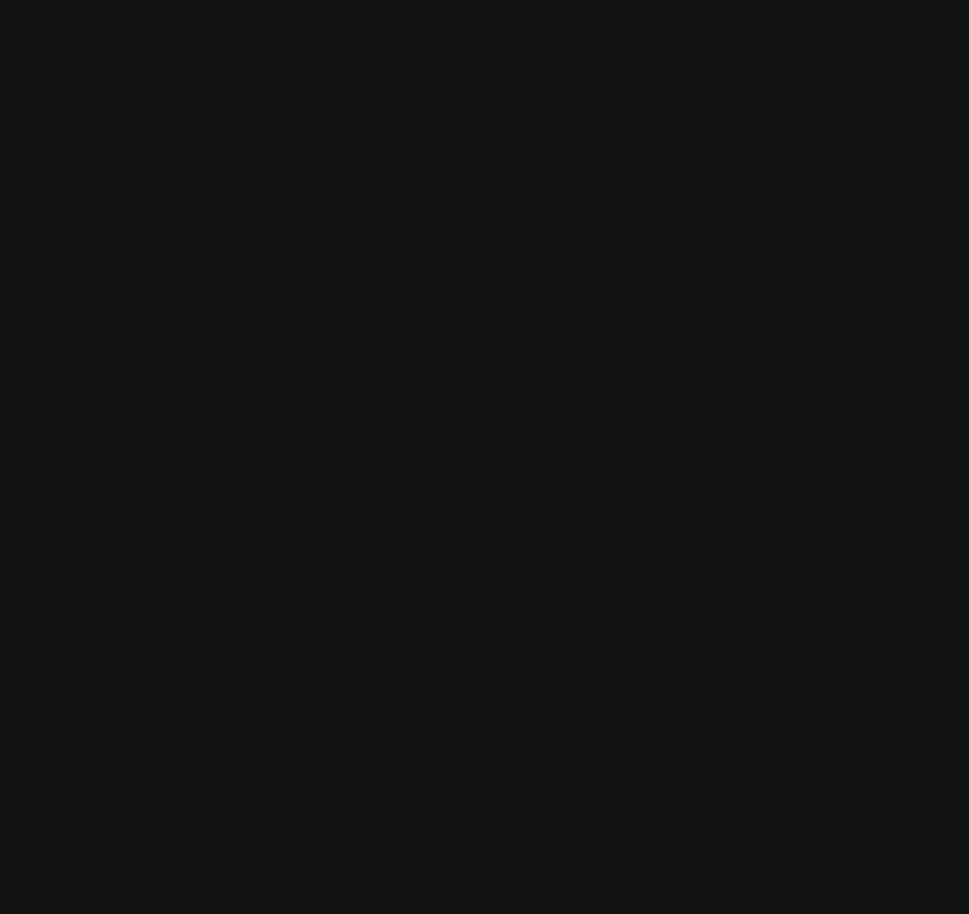
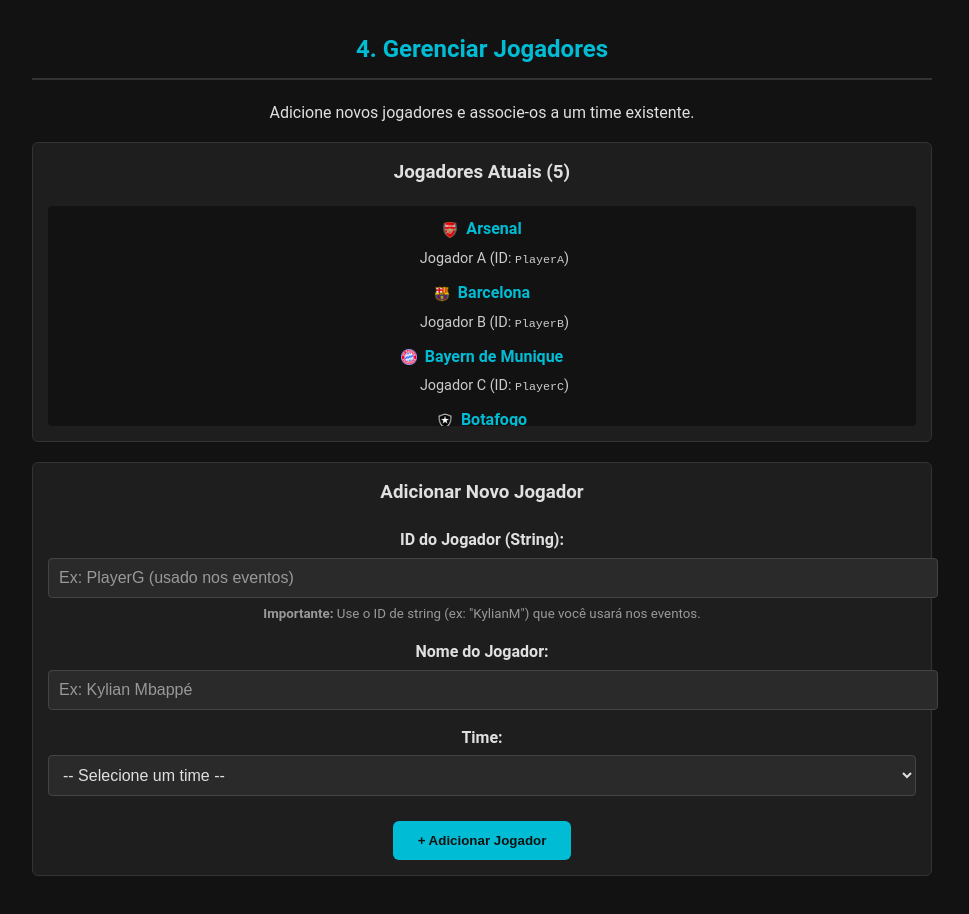
Before and after one commit to victorportugal8/wakanta-championship-manager, a React (Vite) app in the folder frontend/: page /admin in a window 1280 px wide. Shown: the part 1504-2418 px from the top of the page, without its empty margins (158-1127 px from the left). Before the commit the page ends 1596 px from the top, so only its background shows below. Built offline with nearby package versions, Linux system fonts and the light colour scheme.

Commit message:
Adicionando a seção 4 - Registrar jogadore ao AdminTool

```diff
--- a/frontend/src/components/AdminTool.jsx
+++ b/frontend/src/components/AdminTool.jsx
@@ -49,6 +49,35 @@
         nome: '',
         emblema_url: 'img/emblemas/default.png' // Valor padrão
     });
+
+    // --- NOVOS ESTADOS (Seção 4: Gerenciar Jogadores) ---
+    const [novoJogador, setNovoJogador] = useState({
+        id: '',    // O ID de string, ex: "PlayerG"
+        nome: '',
+        time_id: '' // O ID numérico do time
+    });
+
+    /**
+     * Agrupa os jogadores atuais por time para exibição.
+     * (Usa os dados 'times' e 'jogadores' lidos do JSON importado)
+     */
+    const jogadoresPorTime = useMemo(() => {
+        // 1. Cria um mapa de times
+        const timesMap = times.reduce((acc, t) => {
+            acc[t.id] = { nome: t.nome, emblema_url: t.emblema_url, jogadores: [] };
+            return acc;
+        }, {});
+
+        // 2. Adiciona jogadores a cada time
+        jogadores.forEach(j => {
+            if (timesMap[j.time_id]) {
+                timesMap[j.time_id].jogadores.push(j);
+            }
+        });
+        // Retorna um array de times que têm jogadores
+        return Object.values(timesMap).filter(t => t.jogadores.length > 0);
+
+    }, [times, jogadores]);
 
     /**
      * Cria uma lista de partidas agendadas (gols_casa === null)
@@ -438,6 +467,78 @@
         }
     };
 
+    // --- Handlers da Seção 4: Gerenciar Jogadores ---
+
+    /**
+     * Atualiza o estado do formulário de novo jogador.
+     */
+    const handleNovoJogadorChange = (e) => {
+        const { name, value } = e.target;
+        setNovoJogador(prev => ({ ...prev, [name]: value }));
+    };
+
+    /**
+     * Adiciona o novo jogador ao JSON.
+     */
+    const handleAdicionarJogador = (e) => {
+        e.preventDefault();
+
+        // 1. Validação
+        if (!novoJogador.id.trim()) {
+            alert('Por favor, preencha o ID do Jogador (ex: "PlayerG").');
+            return;
+        }
+        if (!novoJogador.nome.trim()) {
+            alert('Por favor, preencha o Nome do Jogador.');
+            return;
+        }
+        if (!novoJogador.time_id) {
+            alert('Por favor, selecione um time para o jogador.');
+            return;
+        }
+
+        try {
+            // 2. Clonar `dadosAntigos`
+            const novosDados = JSON.parse(JSON.stringify(dadosAntigos));
+
+            // 3. Checar duplicidade de ID
+            if (novosDados.jogadores.find(j => j.id === novoJogador.id.trim())) {
+                alert('Erro: Um jogador com este ID já existe.');
+                return;
+            }
+
+            // 4. Criar o novo objeto de jogador
+            const novoJogadorObjeto = {
+                id: novoJogador.id.trim(),
+                nome: novoJogador.nome.trim(),
+                time_id: Number(novoJogador.time_id) // Garante que o ID do time é número
+            };
+
+            // 5. Adicionar ao array de jogadores
+            novosDados.jogadores.push(novoJogadorObjeto);
+
+            // 6. Regenerar JSON e Pré-visualização
+            const novaStringJson = JSON.stringify(novosDados, null, 2);
+            setJsonGerado(novaStringJson);
+
+            // Recalcula as previews
+            const tabelaCalculada = calcularClassificacao(novosDados);
+            // Certifique-se de que a importação de calcularRankingsIndividuais existe
+            const rankingsCalculados = calcularRankingsIndividuais(novosDados);
+
+            setTabelaTeste(tabelaCalculada);
+            setRankingsTeste(rankingsCalculados); // (assumindo que está descomentado)
+
+            // 7. Alertar e Resetar o formulário
+            alert(`✅ Jogador "${novoJogadorObjeto.nome}" (ID: ${novoJogadorObjeto.id}) foi adicionado!`);
+            setNovoJogador({ id: '', nome: '', time_id: '' });
+
+        } catch (error) {
+            console.error("Erro ao adicionar jogador:", error);
+            alert("❌ Erro ao adicionar jogador. Verifique o console.");
+        }
+    };
+
     /**
      * Recebe o conteúdo JSON como string e força o download como arquivo.
      * @param {string} jsonString - A string JSON completa gerada.
@@ -784,6 +885,89 @@
                 </div>
             </form>
 
+            {/* --- SEÇÃO 4: GERENCIAR JOGADORES --- */}
+            <h2 style={{ borderBottom: '2px solid #333', paddingBottom: '10px', marginTop: '30px', color: '#00bcd4' }}>
+                4. Gerenciar Jogadores
+            </h2>
+            <p>Adicione novos jogadores e associe-os a um time existente.</p>
+
+            {/* Lista de jogadores existentes (usando o 'jogadoresPorTime' que criamos) */}
+            <div className="admin-form-group">
+                <h3 style={{ marginTop: 0, color: '#e0e0e0' }}>Jogadores Atuais ({jogadores.length})</h3>
+                <div style={{ maxHeight: '200px', overflowY: 'auto', padding: '10px', backgroundColor: '#121212', borderRadius: '4px' }}>
+                    {jogadoresPorTime.map(time => (
+                        <div key={time.nome} style={{ marginBottom: '10px' }}>
+                            <strong style={{ color: '#00bcd4' }}>
+                                <img src={time.emblema_url} alt="" style={{ width: '16px', height: '16px', marginRight: '8px', verticalAlign: 'middle' }} />
+                                {time.nome}
+                            </strong>
+                            <ul style={{ listStyleType: 'none', paddingLeft: '25px', margin: '5px 0 0 0', fontSize: '0.9em' }}>
+                                {time.jogadores.map(j => (
+                                    <li key={j.id} style={{ color: '#ccc' }}>{j.nome} (ID: <code>{j.id}</code>)</li>
+                                ))}
+                            </ul>
+                        </div>
+                    ))}
+                </div>
+            </div>
+
+            {/* Formulário de Adição */}
+            <form onSubmit={handleAdicionarJogador}>
+                <div className="admin-form-group">
+                    <h3 style={{ marginTop: 0, color: '#e0e0e0' }}>Adicionar Novo Jogador</h3>
+
+                    <div style={{ marginBottom: '15px' }}>
+                        <label style={{ fontWeight: 'bold', color: '#e0e0e0', display: 'block', marginBottom: '5px' }}>ID do Jogador (String):</label>
+                        <input
+                            className="admin-input"
+                            type="text"
+                            name="id"
+                            value={novoJogador.id}
+                            onChange={handleNovoJogadorChange}
+                            placeholder="Ex: PlayerG (usado nos eventos)"
+                            style={{ width: '100%' }}
+                        />
+                        <small style={{ color: '#999', display: 'block', marginTop: '5px' }}>
+                            <strong>Importante:</strong> Use o ID de string (ex: "KylianM") que você usará nos eventos.
+                        </small>
+                    </div>
+
+                    <div style={{ marginBottom: '15px' }}>
+                        <label style={{ fontWeight: 'bold', color: '#e0e0e0', display: 'block', marginBottom: '5px' }}>Nome do Jogador:</label>
+                        <input
+                            className="admin-input"
+                            type="text"
+                            name="nome"
+                            value={novoJogador.nome}
+                            onChange={handleNovoJogadorChange}
+                            placeholder="Ex: Kylian Mbappé"
+                            style={{ width: '100%' }}
+                        />
+                    </div>
+
+                    <div style={{ marginBottom: '15px' }}>
+                        <label style={{ fontWeight: 'bold', color: '#e0e0e0', display: 'block', marginBottom: '5px' }}>Time:</label>
+                        <select
+                            className="admin-select"
+                            name="time_id"
+                            value={novoJogador.time_id}
+                            onChange={handleNovoJogadorChange}
+                            style={{ width: '100%' }}
+                        >
+                            <option value="" disabled>-- Selecione um time --</option>
+                            {/* O 'times' aqui é o lido do JSON importado */}
+                            {times.map(t => (
+                                <option key={t.id} value={t.id}>{t.nome}</option>
+                            ))}
+                        </select>
+                    </div>
+
+                    <button type="submit" className="btn-primary" style={{ marginTop: '10px' }}>
+                        + Adicionar Jogador
+                    </button>
+                </div>
+            </form>
+
             {/* --- Saída do JSON Gerado --- */}
             {jsonGerado && (
                 <div style={{ marginTop: '40px' }}>
```
